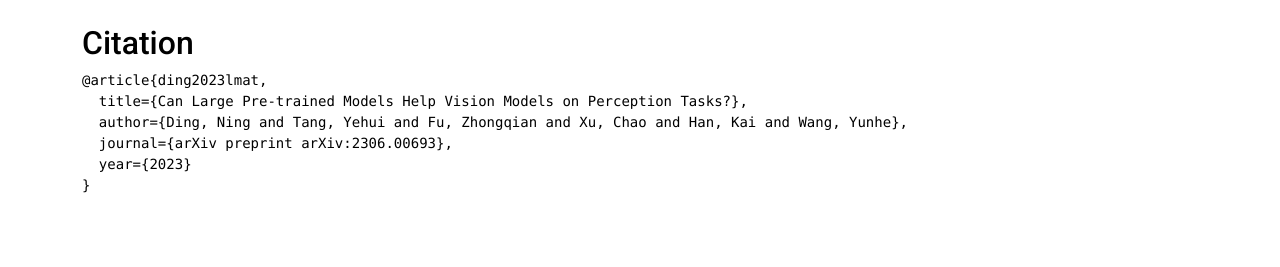
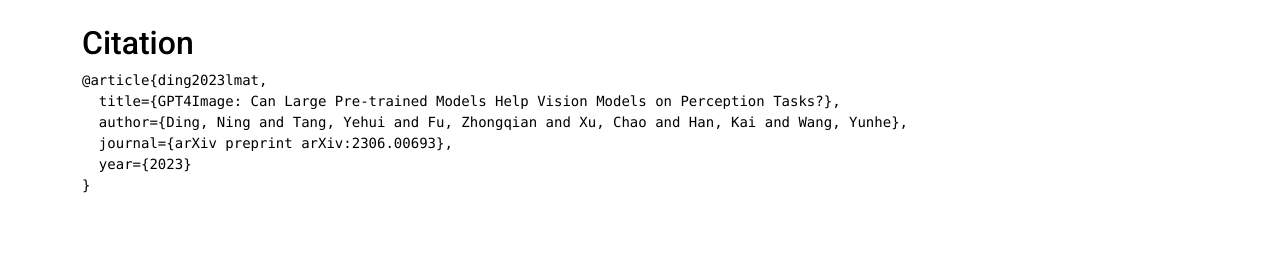
Before and after one commit to dingning97/imagenet-descriptions, a plain HTML site: page index.html in a window 1280 px wide. Shown: the part 1243-1510 px from the top of the page. Drawn offline with nearby package versions, Linux system fonts and the light colour scheme.

Commit message:
Update index.html

```diff
--- a/index.html
+++ b/index.html
@@ -91,7 +91,7 @@
         <div class="row"><h2>Citation</h2></div>
       <div><pre>
 @article{ding2023lmat,
-  title={Can Large Pre-trained Models Help Vision Models on Perception Tasks?},
+  title={GPT4Image: Can Large Pre-trained Models Help Vision Models on Perception Tasks?},
   author={Ding, Ning and Tang, Yehui and Fu, Zhongqian and Xu, Chao and Han, Kai and Wang, Yunhe},
   journal={arXiv preprint arXiv:2306.00693},
   year={2023}
```
